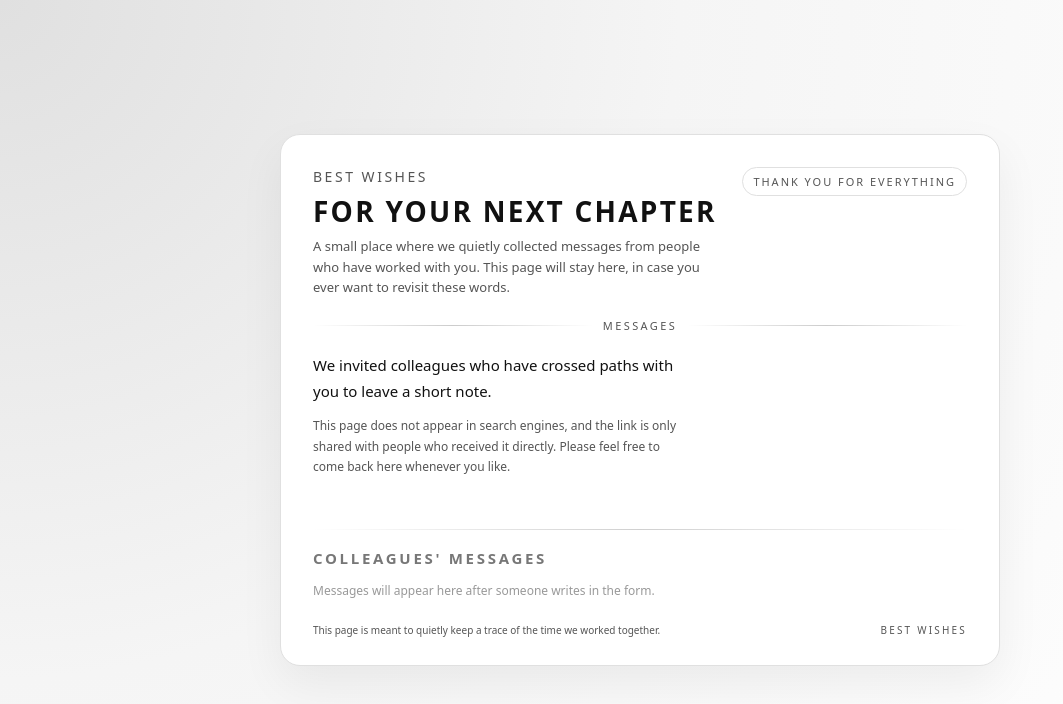
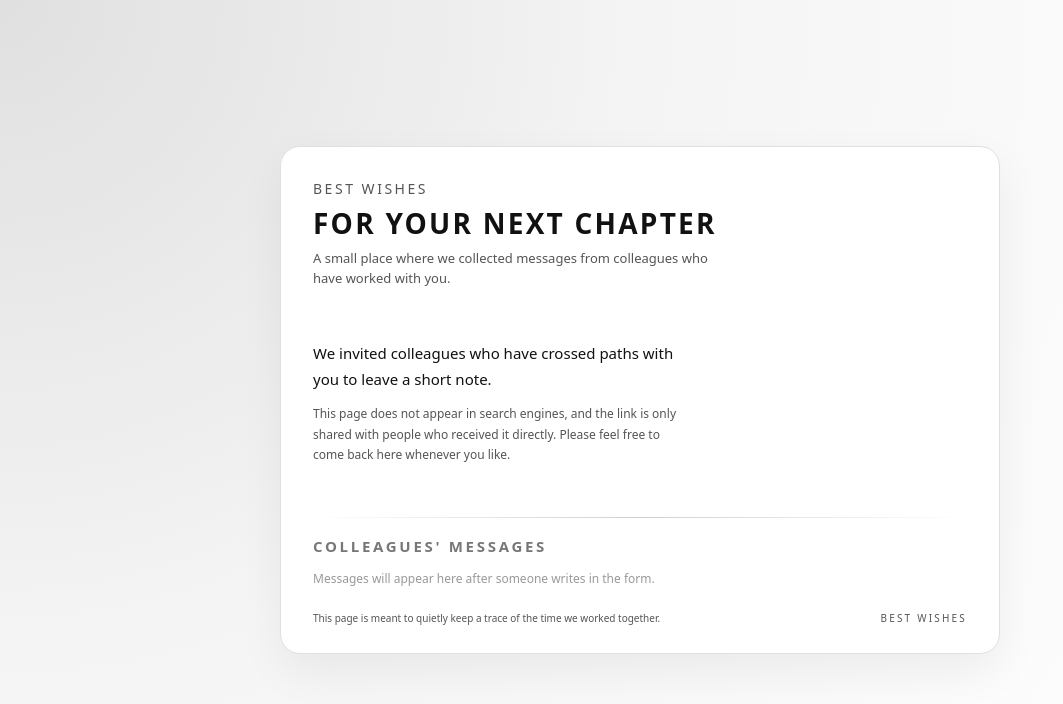
Before and after one commit to rororoSSS/best_wishes_4_J, a plain HTML site: page index.html in a window 1280 px wide. Shown: the whole page, without its empty margins (0-1063 px from the left). Drawn offline with Linux system fonts and the light colour scheme.

Commit message:
Update index.html

```diff
--- a/index.html
+++ b/index.html
@@ -248,18 +248,12 @@
         <div class="title-main">Best Wishes</div>
         <div class="title-big">For Your Next Chapter</div>
         <p class="title-sub">
-          A small place where we quietly collected messages from people who have worked with you.
-          This page will stay here, in case you ever want to revisit these words.
+          A small place where we collected messages from colleagues who have worked with you.
         </p>
       </div>
-      <div class="tag">Thank you for everything</div>
     </section>
 
-    <section class="divider">
-      <div class="divider-line"></div>
-      <div class="divider-label">Messages</div>
-      <div class="divider-line"></div>
-    </section>
+    <section style="margin-top: 12px;"></section>
 
     <section class="body-row">
       <div class="message-block">
@@ -267,9 +261,8 @@
           We invited colleagues who have crossed paths with you to leave a short note.
         </p>
         <p class="message-note">
-      This page does not appear in search engines, and the link is only shared
-      with people who received it directly. Please feel free to come back here
-      whenever you like.
+          This page does not appear in search engines, and the link is only shared with people
+          who received it directly. Please feel free to come back here whenever you like.
         </p>
       </div>
     </section>
```
Lines whose indentation alone changed are shown as unchanged.
